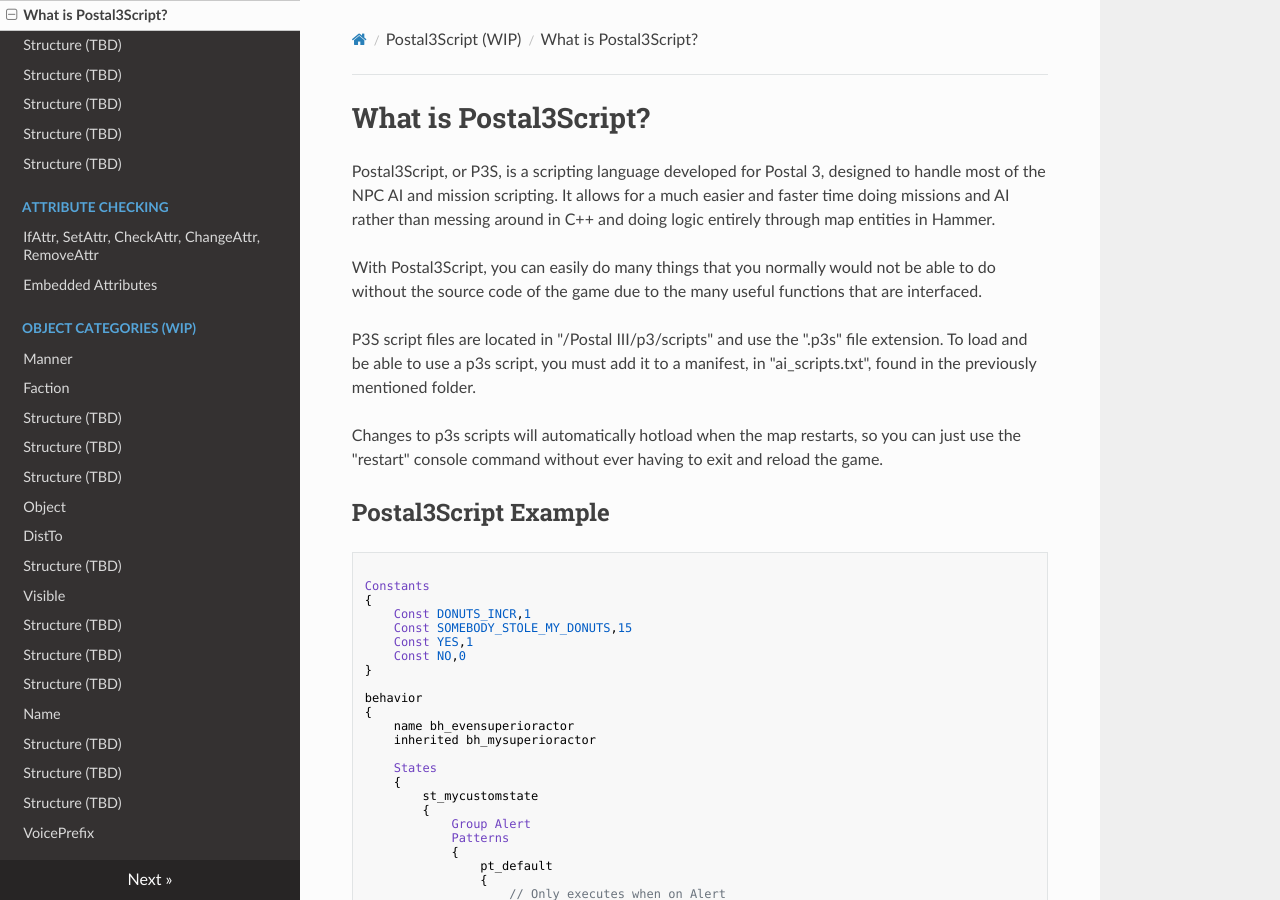
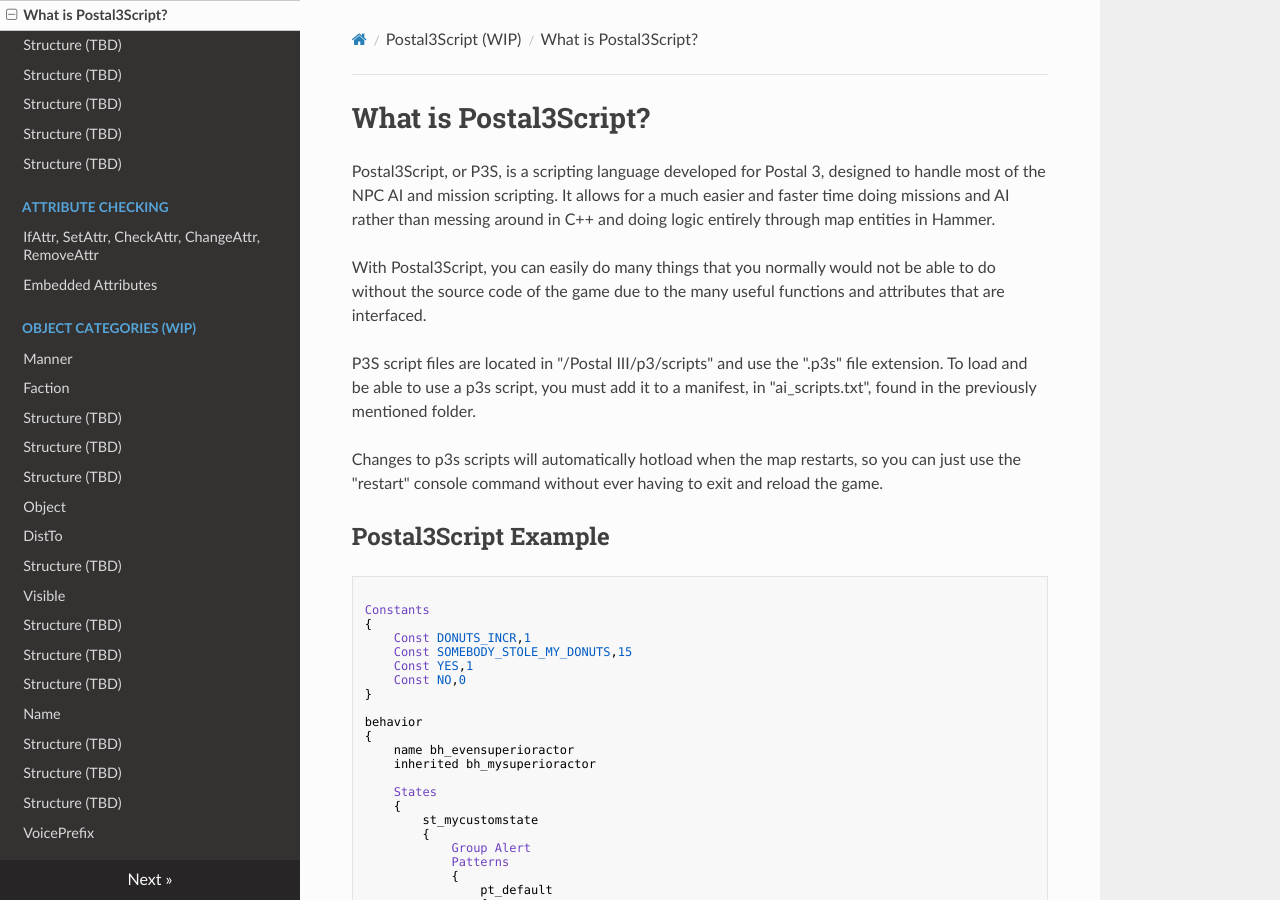
Before and after one commit to WhackJobInt/postal3scriptdocs, an MkDocs documentation site: the page built from docs/index.md, in a window 1280 px wide and 900 px high. Built offline with MkDocs 1.6.1, drawn with Linux system fonts in a browser that asks for light colours; nearby versions of some CDN libraries.

Commit message:
Update index.md

```diff
--- a/docs/index.md
+++ b/docs/index.md
@@ -2,7 +2,7 @@
 
 <p>Postal3Script, or P3S, is a scripting language developed for Postal 3, designed to handle most of the NPC AI and mission scripting.
 It allows for a much easier and faster time doing missions and AI rather than messing around in C++ and doing logic entirely through map entities in Hammer.
-<p>With Postal3Script, you can easily do many things that you normally would not be able to do without the source code of the game due to the many useful functions that are interfaced.
+<p>With Postal3Script, you can easily do many things that you normally would not be able to do without the source code of the game due to the many useful functions and attributes that are interfaced.
 <p>P3S script files are located in "/Postal III/p3/scripts" and use the ".p3s" file extension. To load and be able to use a p3s script, you must add it to a manifest, in "ai_scripts.txt", found in the previously mentioned folder.
 <p>Changes to p3s scripts will automatically hotload when the map restarts, so you can just use the "restart" console command without ever having to exit and reload the game.
 
```
